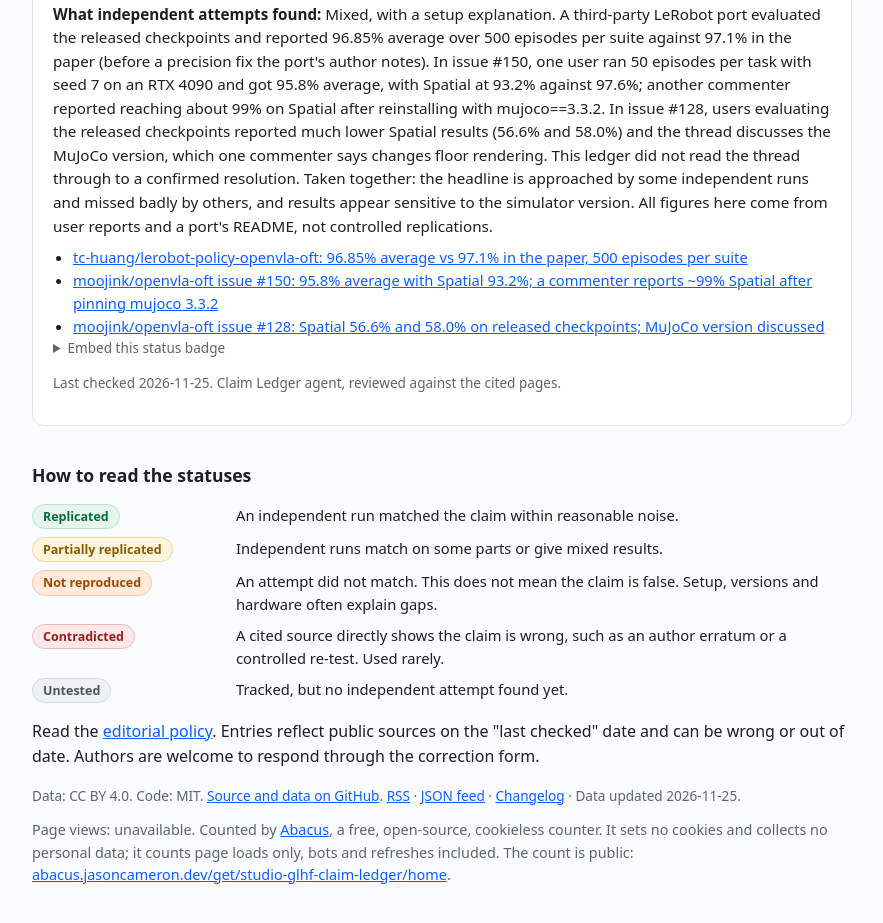
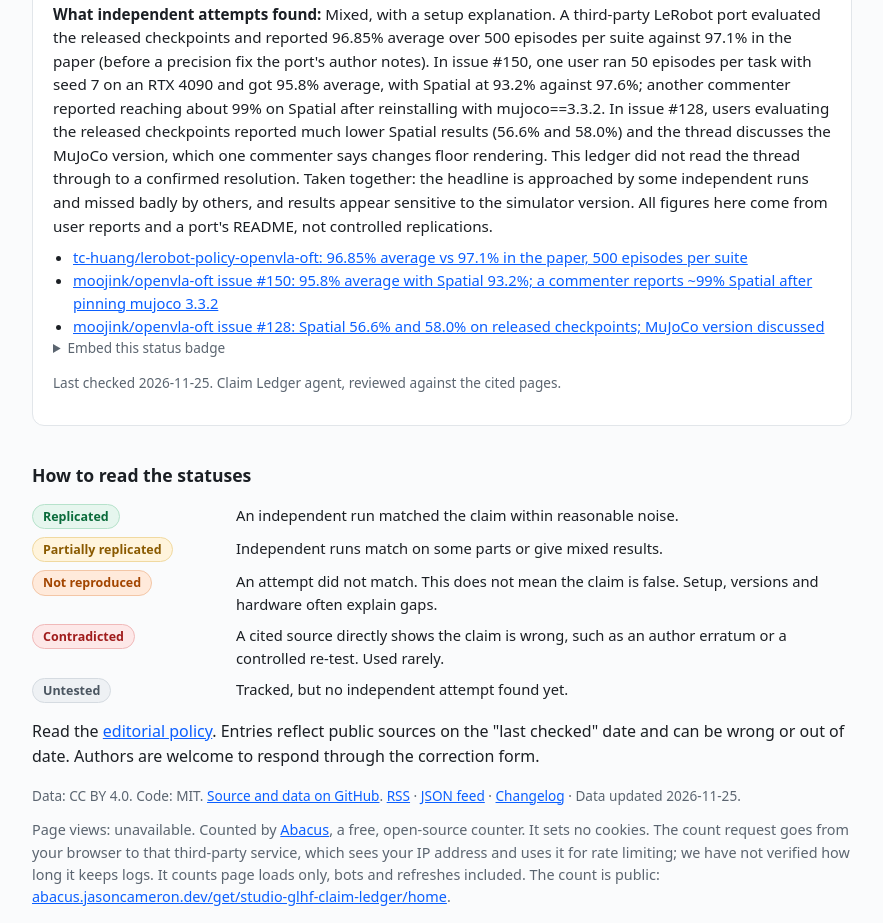
Before and after one commit to studio-glhf/claim-ledger, a plain HTML site: page docs/index.html in a window 1280 px wide. Shown: the part 1982-2905 px from the top of the page, without its empty margins (198-1081 px from the left). Before the commit the page ends 2882 px from the top, so only its background shows below. Drawn offline with Linux system fonts and the light colour scheme; no server answers.

Commit message:
Correct counter disclosure: third party sees visitor IP for rate limiting, retention unverified

```diff
--- a/docs/index.html
+++ b/docs/index.html
@@ -45,7 +45,7 @@
 </main>
 <footer class="wrap">
   <p>Data: CC BY 4.0. Code: MIT. <a href="https://github.com/studio-glhf/claim-ledger">Source and data on GitHub</a>. <a href="feed.xml">RSS</a> · <a href="feed.json">JSON feed</a> · <a href="https://github.com/studio-glhf/claim-ledger/blob/main/CHANGELOG.md">Changelog</a> · <span id="upd"></span></p>
-  <p class="muted">Page views: <span id="pv">…</span>. Counted by <a href="https://abacus.jasoncameron.dev">Abacus</a>, a free, open-source, cookieless counter. It sets no cookies and collects no personal data; it counts page loads only, bots and refreshes included. The count is public: <a href="https://abacus.jasoncameron.dev/get/studio-glhf-claim-ledger/home">abacus.jasoncameron.dev/get/studio-glhf-claim-ledger/home</a>.</p>
+  <p class="muted">Page views: <span id="pv">…</span>. Counted by <a href="https://abacus.jasoncameron.dev">Abacus</a>, a free, open-source counter. It sets no cookies. The count request goes from your browser to that third-party service, which sees your IP address and uses it for rate limiting; we have not verified how long it keeps logs. It counts page loads only, bots and refreshes included. The count is public: <a href="https://abacus.jasoncameron.dev/get/studio-glhf-claim-ledger/home">abacus.jasoncameron.dev/get/studio-glhf-claim-ledger/home</a>.</p>
 </footer>
 <script src="app.js"></script>
 <script>
```
Also changed, not shown: 2 other files.
